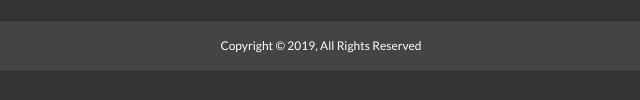
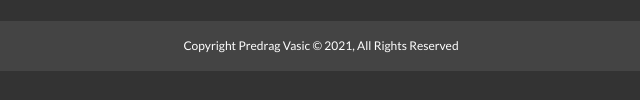
Before and after one commit to DonRizik/NewsWebsite, a plain HTML site: page newsgrid/index.html in a window 1280 px wide. Shown: the part 1807-1907 px from the top of the page, 319-959 px from the left. Drawn offline with Linux system fonts and the light colour scheme.

Commit message:
Update index.html

```diff
--- a/newsgrid/index.html
+++ b/newsgrid/index.html
@@ -140,7 +140,7 @@
       </div>
       <div>
         <p>
-          Copyright &copy; 2019, All Rights Reserved
+          Copyright Predrag Vasic &copy; 2021, All Rights Reserved
         </p>
       </div>
     </div>
```
